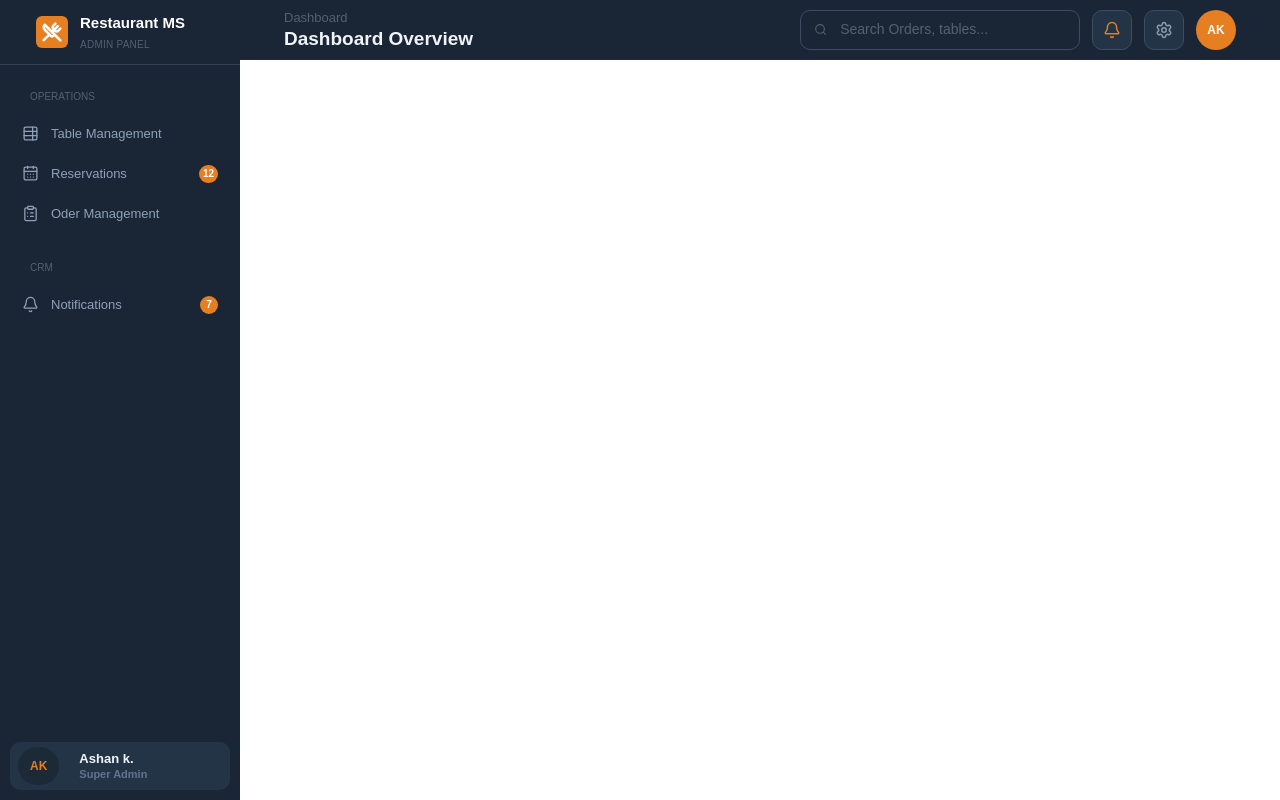
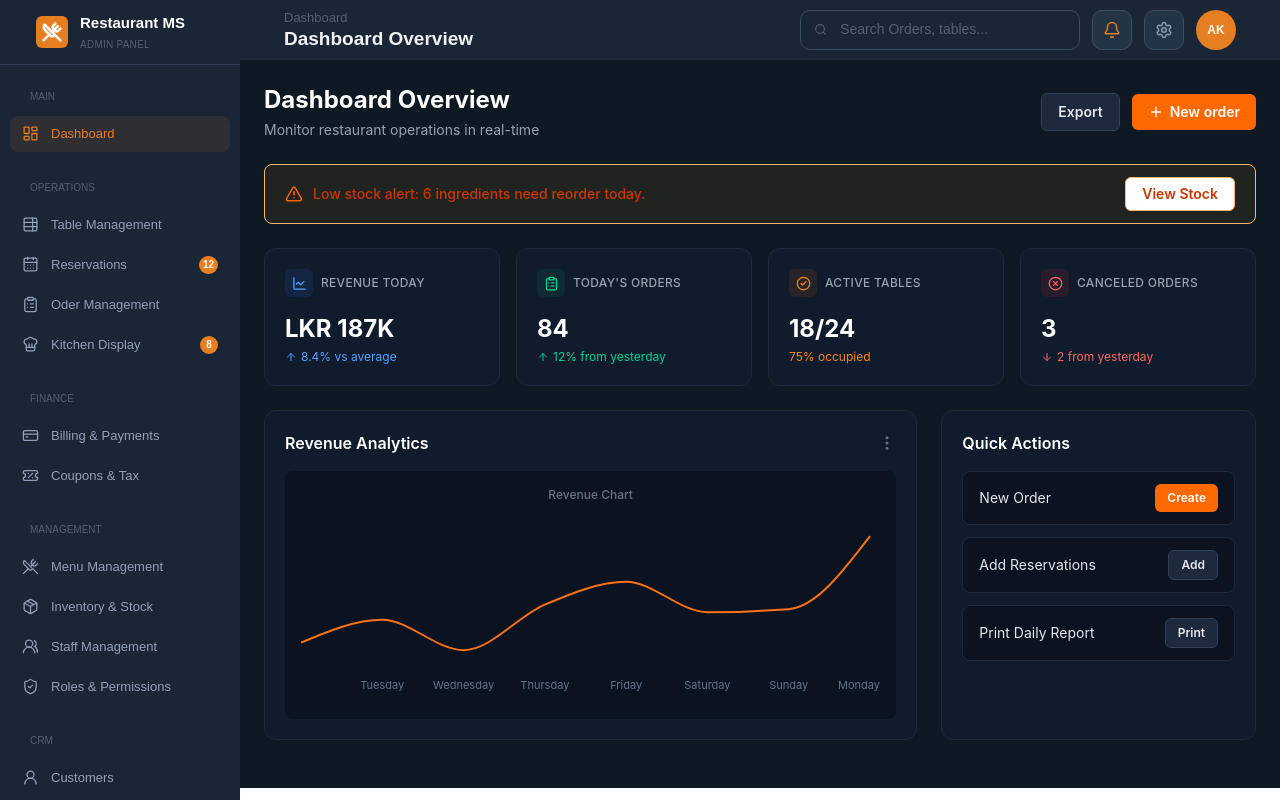
Before and after one commit to Mahdhe/restaurant_management_system_frontend, a React (Vite) app: page / in a window 1280 px wide. Shown: the top 800 px of the page. Built offline with nearby package versions, Linux system fonts and the light colour scheme; a web font is replaced by a local one.

Commit message:
AlertBanner, AnalyticsRow, DashboardPageHeader, KPI Row were created

```diff
--- a/package.json
+++ b/package.json
@@ -16,6 +16,7 @@
     "react": "^19.2.7",
     "react-dom": "^19.2.7",
     "react-router-dom": "^7.18.2",
+    "recharts": "^3.10.1",
     "tailwindcss": "^4.3.3"
   },
   "devDependencies": {
--- a/src/App.jsx
+++ b/src/App.jsx
@@ -2,6 +2,7 @@ import { useState } from "react";
 import AdminSidebar from "./components/layout/Sidebar";
 import Header from "./components/layout/Header";
 import { pageDetials } from "./data/PageDetails";
+import DashboardOverview from "./pages/DashboardOverview";
 
 function App() {
   const [activeItem, setActiveItem] = useState("Dashboard");
@@ -9,7 +10,7 @@ function App() {
   const currentUser = {
     name: "Ashan k.",
     initials: "AK",
-    role: "waiter",
+    role: "admin",
     roleLabel: "Super Admin",
   };
 
@@ -25,7 +26,13 @@ function App() {
         </div>
 
         <main className="min-w-0 flex-1">
-          <Header user={currentUser} page={pageDetials[activeItem]} />
+          <div className="sticky top-0 z-40">
+            <Header user={currentUser} page={pageDetials[activeItem]} />
+          </div>
+
+          <div>
+            {activeItem === "Dashboard" && <DashboardOverview />}
+          </div>
         </main>
       </div>
     </div>
--- /dev/null
+++ b/src/components/dashboard/AlertBanner.jsx
@@ -0,0 +1,27 @@
+import { AlertTriangle } from "lucide-react";
+
+const AlertBanner = ({
+  message = "Low stock alert: 6 ingredients need reorder today.",
+  actionLabel = "View Stock",
+  onAction,
+}) => {
+  return (
+    <div className="flex items-center justify-between gap-4 bg-[#F39C1214] border border-orange-300 rounded-lg px-5 py-3 mb-6">
+      <div className="flex items-center gap-2.5">
+        <AlertTriangle size={18} className="text-orange-500 shrink-0" />
+        <span className="text-orange-700 text-sm font-medium">
+          {message}
+        </span>
+      </div>
+      <button
+        type="button"
+        onClick={onAction}
+        className="px-4 py-1.5 rounded-md border border-orange-300 bg-white text-orange-700 text-sm font-semibold hover:bg-orange-50 transition-colors duration-200 whitespace-nowrap"
+      >
+        {actionLabel}
+      </button>
+    </div>
+  );
+};
+
+export default AlertBanner;
--- /dev/null
+++ b/src/components/dashboard/AnalyticsRow.jsx
@@ -0,0 +1,112 @@
+import { MoreVertical } from "lucide-react";
+import {
+  LineChart,
+  Line,
+  XAxis,
+  ResponsiveContainer,
+  Tooltip,
+} from "recharts";
+
+const REVENUE_DATA = [
+  { day: "Monday", revenue: 20 },
+  { day: "Tuesday", revenue: 35 },
+  { day: "Wednesday", revenue: 15 },
+  { day: "Thursday", revenue: 45 },
+  { day: "Friday", revenue: 60 },
+  { day: "Saturday", revenue: 40 },
+  { day: "Sunday", revenue: 42 },
+  { day: "Monday", revenue: 90 },
+];
+
+const QUICK_ACTIONS = [
+  { id: 1, label: "New Order", actionLabel: "Create", variant: "filled" },
+  { id: 2, label: "Add Reservations", actionLabel: "Add", variant: "outline" },
+  { id: 3, label: "Print Daily Report", actionLabel: "Print", variant: "outline" },
+];
+
+const AnalyticsRow = () => {
+  return (
+    <div className="grid grid-cols-1 lg:grid-cols-3 gap-6 mb-6">
+      {/* Revenue Analytics */}
+      <div className="lg:col-span-2 bg-[#101B2C] border border-slate-800 rounded-xl p-5">
+        <div className="flex items-center justify-between mb-4">
+          <h2 className="text-white text-base font-semibold">
+            Revenue Analytics
+          </h2>
+          <button
+            type="button"
+            aria-label="More options"
+            className="text-gray-500 hover:text-gray-300 transition-colors duration-200"
+          >
+            <MoreVertical size={18} />
+          </button>
+        </div>
+
+        <div className="bg-[#0B1220] rounded-lg p-4">
+          <p className="text-gray-500 text-xs text-center font-medium mb-2">
+            Revenue Chart
+          </p>
+          <div className="h-48">
+            <ResponsiveContainer width="100%" height="100%">
+              <LineChart data={REVENUE_DATA} margin={{ top: 10, right: 10, left: 0, bottom: 0 }}>
+                <XAxis
+                  dataKey="day"
+                  stroke="#64748b"
+                  fontSize={11}
+                  tickLine={false}
+                  axisLine={false}
+                />
+                <Tooltip
+                  contentStyle={{
+                    background: "#101B2C",
+                    border: "1px solid #1e293b",
+                    borderRadius: "8px",
+                    fontSize: "12px",
+                  }}
+                  labelStyle={{ color: "#94a3b8" }}
+                />
+                <Line
+                  type="monotone"
+                  dataKey="revenue"
+                  stroke="#f97316"
+                  strokeWidth={2}
+                  dot={false}
+                />
+              </LineChart>
+            </ResponsiveContainer>
+          </div>
+        </div>
+      </div>
+
+      {/* Quick Actions */}
+      <div className="bg-[#101B2C] border border-slate-800 rounded-xl p-5">
+        <h2 className="text-white text-base font-semibold mb-4">
+          Quick Actions
+        </h2>
+
+        <div className="space-y-3">
+          {QUICK_ACTIONS.map((action) => (
+            <div
+              key={action.id}
+              className="flex items-center justify-between bg-[#0B1220] border border-slate-800 rounded-lg px-4 py-3"
+            >
+              <span className="text-gray-200 text-sm">{action.label}</span>
+              <button
+                type="button"
+                className={
+                  action.variant === "filled"
+                    ? "px-3 py-1.5 rounded-md bg-orange-500 text-white text-xs font-semibold hover:bg-orange-600 transition-colors duration-200"
+                    : "px-3 py-1.5 rounded-md bg-slate-800 border border-slate-700 text-gray-200 text-xs font-semibold hover:border-orange-500 hover:text-orange-500 transition-colors duration-200"
+                }
+              >
+                {action.actionLabel}
+              </button>
+            </div>
+          ))}
+        </div>
+      </div>
+    </div>
+  );
+};
+
+export default AnalyticsRow;
--- /dev/null
+++ b/src/components/dashboard/DashboardPageHeader.jsx
@@ -0,0 +1,32 @@
+import { Plus } from "lucide-react";
+
+const DashboardPageHeader = () => {
+  return (
+    <div className="flex flex-col sm:flex-row bg-[#F39C1214]sm:items-center sm:justify-between gap-4 mb-6">
+      <div>
+        <h1 className="text-white text-2xl font-bold">Dashboard Overview</h1>
+        <p className="text-gray-400 text-sm mt-1">
+          Monitor restaurant operations in real-time
+        </p>
+      </div>
+
+      <div className="flex items-center gap-3">
+        <button
+          type="button"
+          className="px-4 py-2 rounded-md bg-slate-800 border border-slate-700 text-gray-200 text-sm font-semibold hover:border-orange-500 hover:text-orange-500 transition-colors duration-200"
+        >
+          Export
+        </button>
+        <button
+          type="button"
+          className="flex items-center gap-1.5 px-4 py-2 rounded-md bg-orange-500 text-white text-sm font-semibold hover:bg-orange-600 transition-colors duration-200"
+        >
+          <Plus size={16} />
+          New order
+        </button>
+      </div>
+    </div>
+  );
+};
+
+export default DashboardPageHeader;
--- /dev/null
+++ b/src/components/dashboard/KPIRow.jsx
@@ -0,0 +1,95 @@
+import {
+  LineChart as LineChartIcon,
+  ClipboardList,
+  CheckCircle2,
+  XCircle,
+  ArrowUp,
+  ArrowDown,
+} from "lucide-react";
+
+const KPI_DATA = [
+  {
+    id: 1,
+    label: "Revenue Today",
+    value: "LKR 187K",
+    trend: "8.4% vs average",
+    trendDirection: "up",
+    trendColor: "text-blue-400",
+    icon: LineChartIcon,
+    iconBg: "bg-blue-500/10",
+    iconColor: "text-blue-400",
+  },
+  {
+    id: 2,
+    label: "Today's Orders",
+    value: "84",
+    trend: "12% from yesterday",
+    trendDirection: "up",
+    trendColor: "text-emerald-400",
+    icon: ClipboardList,
+    iconBg: "bg-emerald-500/10",
+    iconColor: "text-emerald-400",
+  },
+  {
+    id: 3,
+    label: "Active Tables",
+    value: "18/24",
+    trend: "75% occupied",
+    trendDirection: null,
+    trendColor: "text-orange-400",
+    icon: CheckCircle2,
+    iconBg: "bg-orange-500/10",
+    iconColor: "text-orange-400",
+  },
+  {
+    id: 4,
+    label: "Canceled Orders",
+    value: "3",
+    trend: "2 from yesterday",
+    trendDirection: "down",
+    trendColor: "text-red-400",
+    icon: XCircle,
+    iconBg: "bg-red-500/10",
+    iconColor: "text-red-400",
+  },
+];
+
+const KPIRow = () => {
+  return (
+    <div className="grid grid-cols-1 sm:grid-cols-2 lg:grid-cols-4 gap-4 mb-6">
+      {KPI_DATA.map((item) => {
+        const Icon = item.icon;
+        const TrendIcon = item.trendDirection === "down" ? ArrowDown : ArrowUp;
+
+        return (
+          <div
+            key={item.id}
+            className="bg-[#101B2C] border border-slate-800 rounded-xl p-5"
+          >
+            <div className="flex items-center gap-2 mb-4">
+              <span
+                className={`w-7 h-7 rounded-md flex items-center justify-center ${item.iconBg}`}
+              >
+                <Icon size={15} className={item.iconColor} />
+              </span>
+              <span className="text-gray-400 text-xs font-medium tracking-wide uppercase">
+                {item.label}
+              </span>
+            </div>
+
+            <p className="text-white text-2xl font-bold mb-1">
+              {item.value}
+            </p>
+
+            <p className={`flex items-center gap-1 text-xs ${item.trendColor}`}>
+              {item.trendDirection && <TrendIcon size={12} />}
+              {item.trend}
+            </p>
+          </div>
+        );
+      })}
+    </div>
+  );
+};
+
+export default KPIRow;
--- a/src/components/layout/Sidebar.jsx
+++ b/src/components/layout/Sidebar.jsx
@@ -13,7 +13,7 @@ export default function AdminSidebar({ user, activeItem, onNavigate }) {
     <aside className="flex min-h-screen shrink-0 w-60 text-slate-400 flex-col bg-[#1a2535] font-dmsans">
       <div className="border-b px-9 py-3 border-slate-700">
         {/* logo */}
-        <div className="flex gap-3 items-center">
+        <div className="top-0 flex gap-3 items-center">
           <div className="grid h-8 w-8 text-white bg-[#e67e22] rounded-md place-items-center">
             <UtensilsCrossed size={20} strokeWidth={3} />
           </div>
--- /dev/null
+++ b/src/pages/DashboardOverview.jsx
@@ -0,0 +1,16 @@
+import DashboardPageHeader from "../components/dashboard/DashboardPageHeader";
+import AlertBanner from "../components/dashboard/AlertBanner";
+import KPIRow from "../components/dashboard/KPIRow";
+import AnalyticsRow from "../components/dashboard/AnalyticsRow";
+
+const DashboardOverview = () => (
+  <div className="p-6 bg-[#0F1923]">
+    <DashboardPageHeader />
+    <AlertBanner />
+    <KPIRow />
+    <AnalyticsRow />
+
+  </div>
+);
+
+export default DashboardOverview;
```
Also changed, not shown: 1 other file (tests, documents, lock files or other folders).
